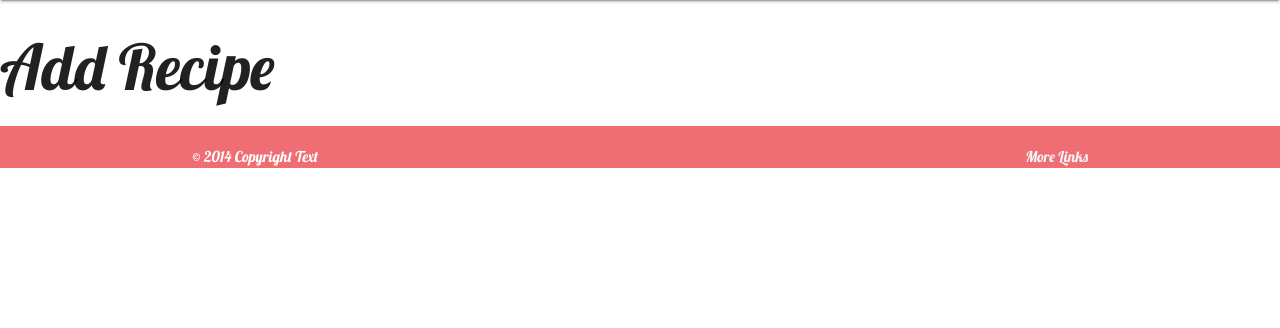
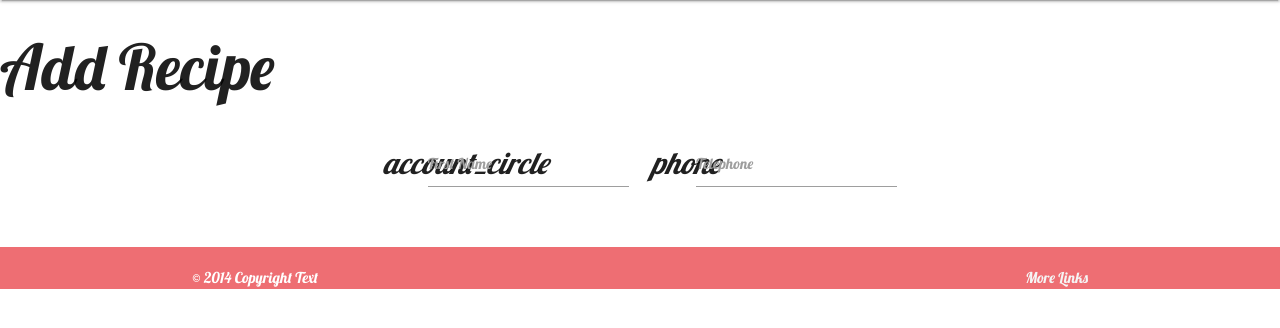
Before and after one commit to anteCedens/CI-MS3-cookbook, a Flask app: page /add_recipe in a window 1280 px wide. Shown: the part 64-392 px from the top of the page. Run offline with Flask 2, Linux system fonts and the light colour scheme; some libraries are stand-ins or nearby versions.

Commit message:
Adding Materilaze form skeleton to add_recipe.html

```diff
--- a/templates/add_recipe.html
+++ b/templates/add_recipe.html
@@ -2,4 +2,21 @@
 
 <h1>Add Recipe</h1>
 
+<div class="row">
+  <form class="col s12">
+    <div class="row">
+      <div class="input-field col s6">
+        <i class="material-icons prefix">account_circle</i>
+        <input id="icon_prefix" type="text" class="validate" />
+        <label for="icon_prefix">First Name</label>
+      </div>
+      <div class="input-field col s6">
+        <i class="material-icons prefix">phone</i>
+        <input id="icon_telephone" type="tel" class="validate" />
+        <label for="icon_telephone">Telephone</label>
+      </div>
+    </div>
+  </form>
+</div>
+
 {% endblock %}
```
